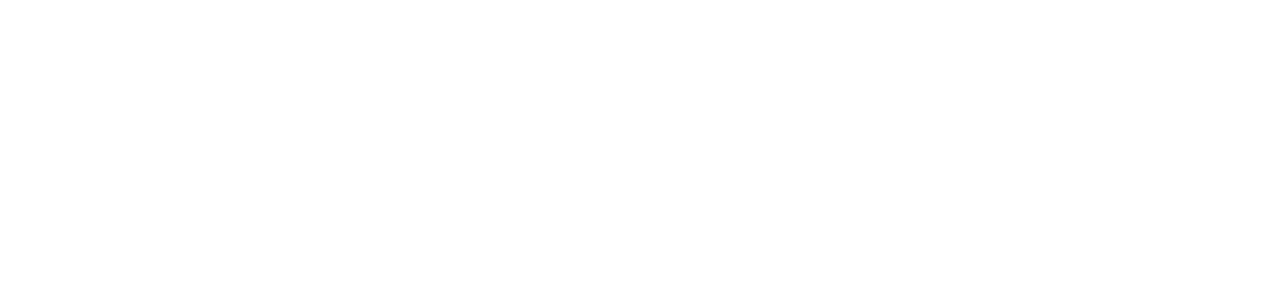
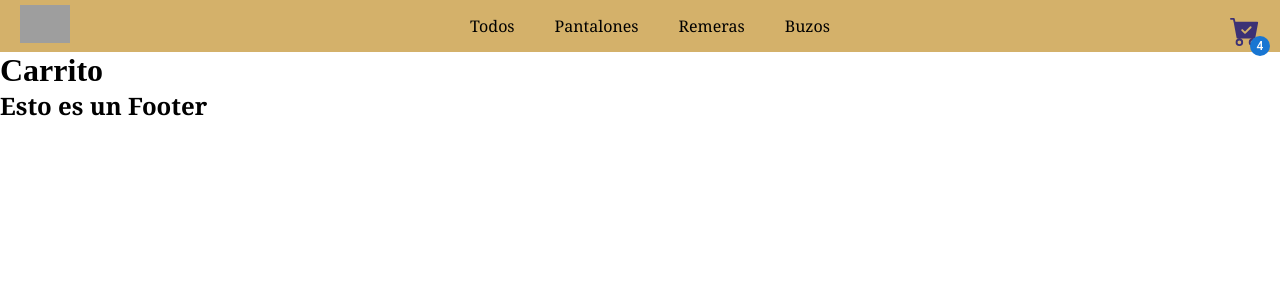
Before and after one commit to Juli91a/Ecomerce-React, a React (Vite) app: page /ItemsCarrito in a window 1280 px wide. Before the commit this address had no page. Shown: the top 300 px of the page. Built offline with nearby package versions, Linux system fonts and the light colour scheme; grey boxes are pictures that could not be loaded.

Commit message:
Se agregaron filtros y contador a los productos

```diff
--- a/package.json
+++ b/package.json
@@ -15,6 +15,7 @@
     "@fontsource/roboto": "^5.0.5",
     "@mui/icons-material": "^5.11.16",
     "@mui/material": "^5.13.5",
+    "firebase": "^10.0.0",
     "react": "^18.2.0",
     "react-dom": "^18.2.0",
     "react-icons": "^4.9.0",
--- a/src/App.jsx
+++ b/src/App.jsx
@@ -1,7 +1,8 @@
 import ItemListContainer from "./components/pages/itemList/ItemListContainer";
 import { BrowserRouter, Routes, Route } from "react-router-dom";
 import Layout from "./components/layout/Layout";
-import { DetalleProductoContainer } from "./components/pages/DetalleProducto/DetalleProductoContainer";
+import { DetalleProductoContainer } from "./components/pages/detalleProducto/DetalleProductoContainer";
+import { ItemsCarrito } from "./components/pages/itemsCarrito/ItemsCarrito";
 
 function App() {
   return (
@@ -9,11 +10,15 @@ function App() {
       <Routes>
         <Route element={<Layout />}>
           <Route path="/" element={<ItemListContainer />} />
-          <Route path="/category/:categorias" element={<ItemListContainer />} />
+          <Route
+            path="/categoria/:categorias"
+            element={<ItemListContainer />}
+          />
           <Route
             path="/detalleProducto/:id"
             element={<DetalleProductoContainer />}
           />
+          <Route path="/ItemsCarrito" element={<ItemsCarrito />}></Route>
         </Route>
       </Routes>
     </BrowserRouter>
--- a/src/components/common/carrito/Carrito.jsx
+++ b/src/components/common/carrito/Carrito.jsx
@@ -1,9 +1,10 @@
 import { BsFillCartCheckFill } from "react-icons/bs";
 import { Badge } from "@mui/material";
+import { Link } from "react-router-dom";
 
 const Carrito = () => {
   return (
-    <div style={{ paddingTop: "10px" }}>
+    <Link to="/ItemsCarrito" style={{ paddingTop: "10px" }}>
       <Badge
         badgeContent={4}
         color="primary"
@@ -14,7 +15,7 @@ const Carrito = () => {
       >
         <BsFillCartCheckFill color="#3C3175" size="30px" />
       </Badge>
-    </div>
+    </Link>
   );
 };
 
--- /dev/null
+++ b/src/components/common/contador/Contador.jsx
@@ -0,0 +1,17 @@
+const Contador = ({ contador, sumar, restar, onAdd }) => {
+  return (
+    <div>
+      <button onClick={sumar}>+</button>
+      <h3>{contador}</h3>
+      <button onClick={restar}>-</button>
+      <button
+        style={{ display: "block", margin: "auto" }}
+        onClick={() => onAdd(contador)}
+      >
+        Agregar al carrito
+      </button>
+    </div>
+  );
+};
+
+export default Contador;
--- /dev/null
+++ b/src/components/common/contador/ContadorContainer.jsx
@@ -0,0 +1,20 @@
+import { useState } from "react";
+import Contador from "./Contador";
+
+const ContadorContainer = ({ stock, onAdd }) => {
+  const [contador, setContador] = useState(1);
+
+  const sumar = () => {
+    contador < stock ? setContador(contador + 1) : alert("No hay más stock");
+  };
+
+  const restar = () => {
+    contador > 1 && setContador(contador - 1);
+  };
+
+  return (
+    <Contador contador={contador} sumar={sumar} restar={restar} onAdd={onAdd} />
+  );
+};
+
+export default ContadorContainer;
--- a/src/components/layout/navbar/Navbar.jsx
+++ b/src/components/layout/navbar/Navbar.jsx
@@ -14,9 +14,9 @@ const NavBar = () => {
       </Link>
       <ul className="links">
         <Link to="/">Todos</Link>
-        <Link to="/category/Pantalones">Pantalones</Link>
-        <Link to="/category/Remeras">Remeras</Link>
-        <Link to="/category/Buzos">Buzos</Link>
+        <Link to="/categoria/Pantalones">Pantalones</Link>
+        <Link to="/categoria/Remeras">Remeras</Link>
+        <Link to="/categoria/Buzos">Buzos</Link>
       </ul>
       <Carrito />
     </div>
--- a/src/components/pages/ItemList/ItemListContainer.jsx
+++ b/src/components/pages/ItemList/ItemListContainer.jsx
@@ -11,13 +11,13 @@ const ItemListContainer = () => {
 
   useEffect(() => {
     let prodFiltrados = productos.filter(
-      (elemento) => elemento.category === categorias
+      (elemento) => elemento.categoria === categorias
     );
-    const tarea = new Promise((resolve) => {
+    const producto = new Promise((resolve) => {
       resolve(categorias === undefined ? productos : prodFiltrados);
     });
 
-    tarea
+    producto
       .then((respuesta) => setProducts(respuesta))
       .catch((error) => setError(error));
   }, [categorias]);
--- a/src/components/pages/detalleProducto/DetalleProductoContainer.jsx
+++ b/src/components/pages/detalleProducto/DetalleProductoContainer.jsx
@@ -1,29 +1,35 @@
 import { useState, useEffect } from "react";
 import { productos } from "../../../productos";
 import { useParams } from "react-router-dom";
+import ContadorContainer from "../../common/contador/ContadorContainer";
 
 export const DetalleProductoContainer = () => {
   const [producto, setProducto] = useState({});
 
   const { id } = useParams();
-
   useEffect(() => {
     let productoElegido = productos.find((elemento) => elemento.id === +id);
-    const tarea = new Promise((res) => {
+    const producto = new Promise((res) => {
       res(productoElegido);
     });
-    tarea.then((res) => setProducto(res));
+    producto.then((res) => setProducto(res));
   }, [id]);
+  const onAdd = (cantidad) => {
+    alert(`Se agregaron ${cantidad} unidades al carrito`);
+  };
   return (
     <div
       style={{
         border: "solid 1px black",
         padding: "10px 0",
         textAlign: "center",
+        maxWidth: 500,
       }}
     >
       <h2>{producto.title}</h2>
       <h3>{producto.description}</h3>
+      <img src={producto.img} style={{ maxWidth: 200 }} />
+      <ContadorContainer stock={producto.stock} onAdd={onAdd} />
     </div>
   );
 };
--- /dev/null
+++ b/src/components/pages/itemsCarrito/ItemsCarrito.jsx
@@ -0,0 +1,7 @@
+export const ItemsCarrito = () => {
+  return (
+    <div>
+      <h1>Carrito</h1>
+    </div>
+  );
+};
--- a/src/productos.js
+++ b/src/productos.js
@@ -5,7 +5,7 @@ export let productos = [
     price: 20000,
     stock: 4,
     description: "Buzo DC canguro",
-    category: "Buzos",
+    categoria: "Buzos",
     img: "https://res.cloudinary.com/dkkqrsod5/image/upload/v1689130840/buzo_dc-removebg-preview_if1tgi.png",
   },
   {
@@ -14,7 +14,7 @@ export let productos = [
     price: 9500,
     stock: 5,
     description: "Remera clásica de VOLCOM",
-    category: "Remeras",
+    categoria: "Remeras",
     img: "https://res.cloudinary.com/dkkqrsod5/image/upload/v1689130840/remera_volcom-removebg-preview_xwyomu.png",
   },
   {
@@ -23,7 +23,7 @@ export let productos = [
     price: 5500,
     stock: 0,
     description: "Short de basket de Chicago Bulls",
-    category: "Pantalones",
+    categoria: "Pantalones",
     img: "https://res.cloudinary.com/dkkqrsod5/image/upload/v1689130840/Short_Chicago-removebg-preview_fo9dz4.png",
   },
   {
@@ -32,7 +32,7 @@ export let productos = [
     price: 17800,
     stock: 5,
     description: "Buzo Volcom",
-    category: "Buzos",
+    categoria: "Buzos",
     img: "https://res.cloudinary.com/dkkqrsod5/image/upload/v1689130840/buzo_volcom-removebg-preview_iljdjd.png",
   },
 ];
```
Also changed, not shown: src/FirebaseConfig.js (added, +14 -0 lines), 1 other file (tests, documents, lock files or other folders).
